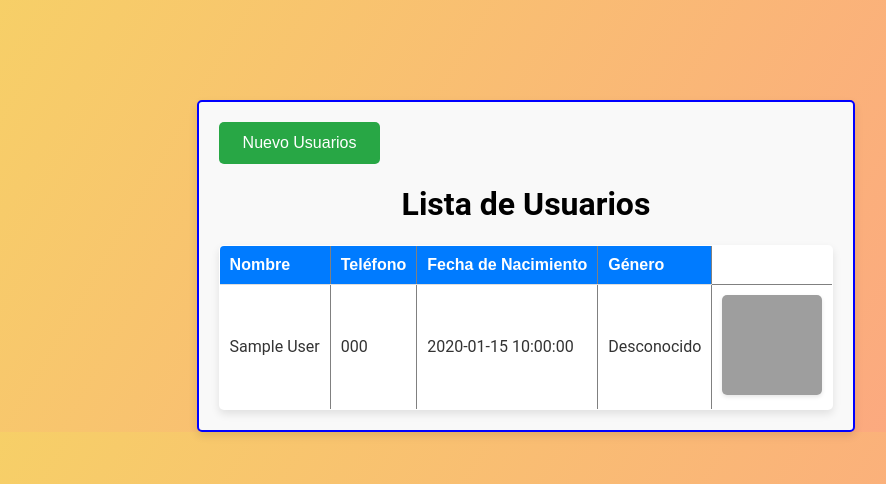
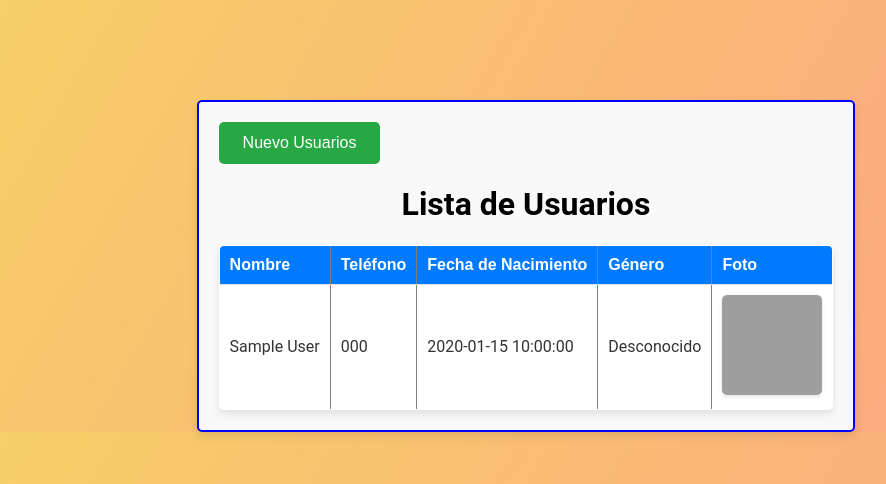
Before and after one commit to WCUARTAS/curso_aws, a Flask app: page /list_users in a window 1280 px wide. Shown: the top 484 px of the page, without its empty margins (114-1000 px from the left). Run offline with Flask 3, Linux system fonts and the light colour scheme; tables that the repository leaves empty or names only in its code hold one stand-in row (values such as "Sample post"); data that the repository does not hold is empty; grey boxes are pictures that could not be loaded.

Commit message:
mostrar usuario con imagenes

```diff
--- a/templates/list_users.html
+++ b/templates/list_users.html
@@ -19,6 +19,7 @@
                 <th>Teléfono</th>
                 <th>Fecha de Nacimiento</th>
                 <th>Género</th>
+                <th>Foto</th>
             </tr>
             {% for user in users %}
             <tr>
```
